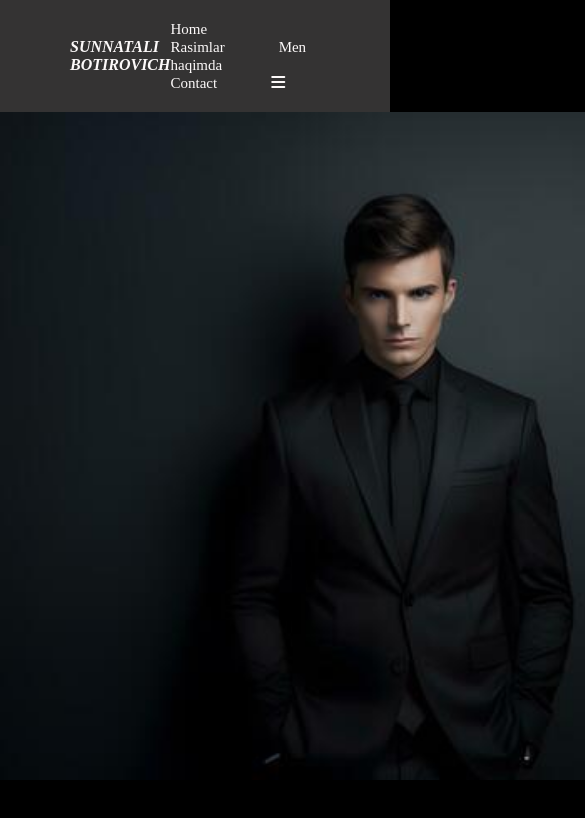
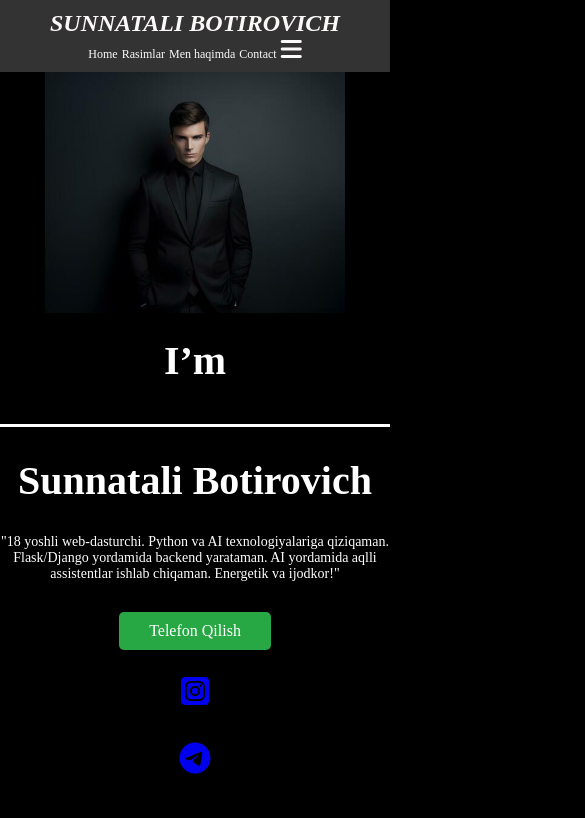
Before and after one commit to Azimjno/partfolio-s, a plain HTML site: page index.html in a window 390 px wide. Shown: the top 818 px of the page, 585 px wide, since content can reach past the window. Drawn offline with Linux system fonts and the light colour scheme.

Commit message:
Update style.css

```diff
--- a/style.css
+++ b/style.css
@@ -71,3 +71,80 @@ header .line p {
     text-decoration: none;
     cursor: pointer;
 }
+
+/* Ekran eni 768px dan kichik bo‘lsa (mobil qurilmalar) */
+@media (max-width: 768px) {
+    nav {
+        flex-direction: column;
+        padding: 10px 20px;
+        text-align: center;
+    }
+
+    nav a {
+        margin: 10px 0;
+        font-size: 14px;
+    }
+
+    nav i {
+        font-size: 24px;
+    }
+
+    header {
+        flex-direction: column;
+        text-align: center;
+        gap: 20px;
+    }
+
+    header h1 {
+        font-size: 50px;
+    }
+
+    header img {
+        width: 100%;
+        max-width: 300px;
+    }
+
+    header .line {
+        flex-direction: column;
+        gap: 10px;
+    }
+
+    header .line p {
+        width: 100%;
+    }
+
+    header .header_button {
+        flex-direction: column;
+        gap: 15px;
+    }
+
+    .call-button {
+        width: 100%;
+        max-width: 200px;
+    }
+}
+
+/* Ekran eni 480px dan kichik bo‘lsa (kichik mobil qurilmalar) */
+@media (max-width: 480px) {
+    nav {
+        padding: 10px;
+    }
+
+    nav a {
+        font-size: 12px;
+    }
+
+    header h1 {
+        font-size: 40px;
+    }
+
+    header p {
+        font-size: 14px;
+        margin: 30px 0;
+    }
+
+    .call-button {
+        padding: 10px;
+        font-size: 14px;
+    }
+}
```
